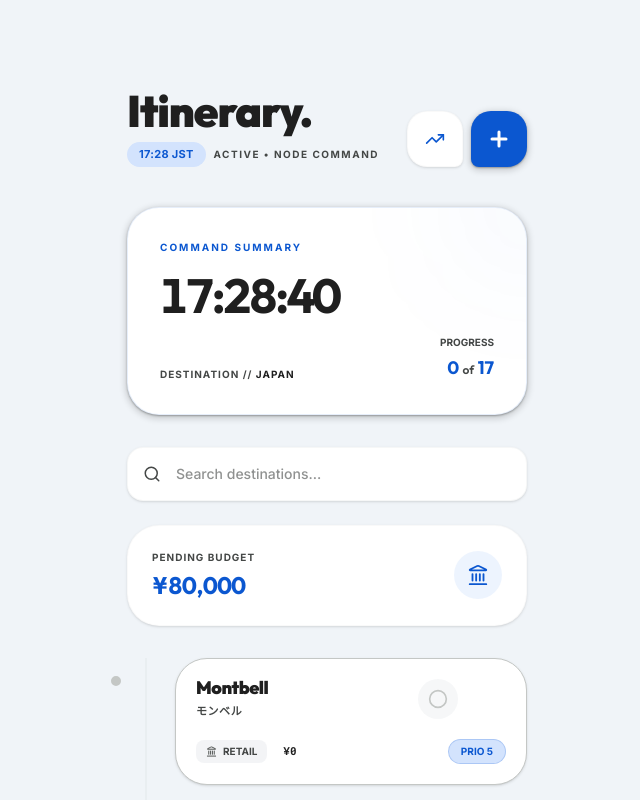
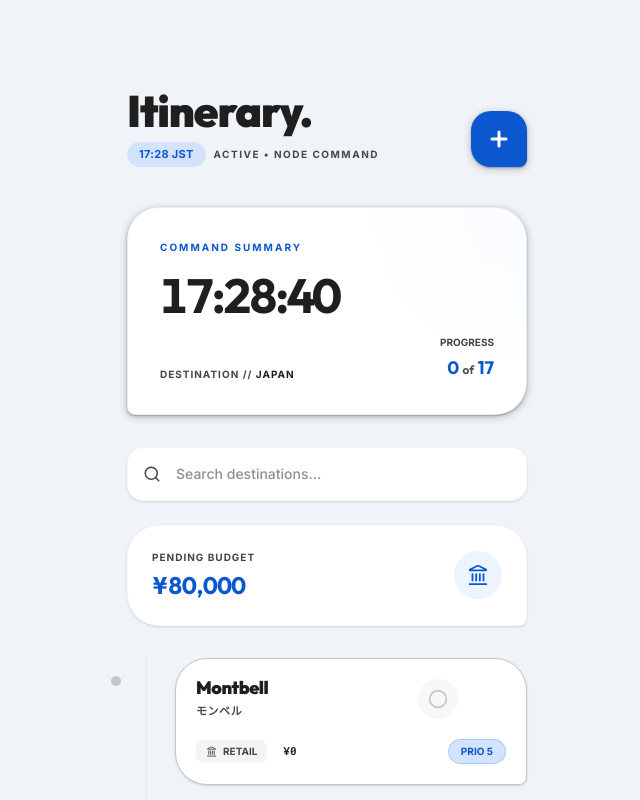
Before and after one commit to axsamp/onyx-itinerary, a React (Vite) app: page / in a window 1280 px wide. Shown: the top 800 px of the page, without its empty margins (313-953 px from the left). Built offline with nearby package versions, Linux system fonts and the light colour scheme.

Commit message:
style(itinerary): remove export button and implement alternating asymmetric location timeline cards mirroring parent telemetry consoles

```diff
--- a/src/App.jsx
+++ b/src/App.jsx
@@ -1,6 +1,12 @@
 import React, { useState, useEffect, useMemo, useCallback } from 'react';
 import { motion, AnimatePresence } from 'framer-motion';
 import { MapPin, Clock, Search, Filter, CheckCircle2, Circle, TrendingUp, Landmark, Plus, X, ChevronDown, Trash2 } from 'lucide-react';
+import { clsx } from 'clsx';
+import { twMerge } from 'tailwind-merge';
+
+function cn(...inputs) {
+  return twMerge(clsx(inputs));
+}
 
 const INITIAL_LOCATIONS = [
   { city: "Montbell", kanji: "モンベル", category: "Retail", budget: 0, priority: 5, description: "Outdoor gear & apparel" },
@@ -170,18 +176,8 @@ export default function App() {
           </div>
           <div className="flex gap-2">
             <button
-              onClick={() => {
-                triggerHaptic();
-                navigator.clipboard.writeText(localStorage.getItem('onyx_itinerary_locations'));
-                alert("Itinerary Database Exported successfully.");
-              }}
-              className="w-14 h-14 rounded-[20px] rounded-br-[8px] bg-g-surface border border-g-outline/10 text-g-primary flex items-center justify-center font-display font-black text-sm hover:bg-g-primary-container transition-all duration-300 shadow-sm active:scale-95 ripple"
-            >
-              <TrendingUp className="w-5 h-5 text-g-primary" />
-            </button>
-            <button
               onClick={() => { triggerHaptic(); setIsAdding(true); }}
-              className="w-14 h-14 rounded-[20px] rounded-bl-[8px] bg-g-primary text-white dark:text-[#202124] flex items-center justify-center font-display font-black text-sm hover:brightness-110 transition-all duration-300 shadow-elevation-2 active:scale-95 ripple"
+              className="w-14 h-14 rounded-[20px] rounded-br-[8px] bg-g-primary text-white dark:text-[#202124] flex items-center justify-center hover:brightness-110 transition-all duration-300 shadow-elevation-2 active:scale-95 ripple"
             >
               <Plus className="w-6 h-6 stroke-[3]" />
             </button>
@@ -189,7 +185,7 @@ export default function App() {
         </header>
 
         {/* Material 3 Expressive Core Metric Display */}
-        <section className="mt-4 mb-8 relative overflow-hidden material-card p-8 border-g-primary/10 shadow-elevation-2">
+        <section className="mt-4 mb-8 relative overflow-hidden material-card p-8 border-g-primary/10 shadow-elevation-2 rounded-[32px] rounded-bl-[8px]">
           <div className="absolute top-0 right-0 w-32 h-32 bg-g-primary/5 blur-3xl -mr-16 -mt-16 rounded-full" />
           <span className="text-[10px] font-bold text-g-primary uppercase tracking-[0.2em] block mb-4">Command Summary</span>
           <div className="text-5xl font-bold tabular-nums tracking-tighter mb-2 text-g-text font-display">
@@ -223,7 +219,7 @@ export default function App() {
         </div>
 
         {/* Total Cost Display Card */}
-        <div className="material-card p-6 mb-8 shadow-sm flex justify-between items-center border-g-outline/10">
+        <div className="material-card p-6 mb-8 shadow-sm flex justify-between items-center border-g-outline/10 rounded-[32px] rounded-br-[8px]">
           <div>
             <span className="text-[10px] font-bold text-g-text-variant uppercase tracking-widest block mb-1">Pending Budget</span>
             <div className="text-2xl font-bold tabular-nums text-g-primary font-display">
@@ -249,8 +245,11 @@ export default function App() {
               <div className="absolute left-[-1.125rem] top-4 z-10">
                 <div className={`w-3.5 h-3.5 rounded-full border-2 border-g-bg transition-all duration-300 ${visited[loc.city] ? 'bg-g-primary scale-110 shadow-sm' : 'bg-g-outline scale-100'}`} />
               </div>
-
-              <div className={`material-card p-5 transition-all shadow-sm ripple group ${visited[loc.city] ? 'opacity-55 border-dashed bg-g-bg/50' : 'hover:border-g-primary/30'}`}>
+              <div className={cn(
+                "material-card p-5 transition-all shadow-sm ripple group",
+                visited[loc.city] ? 'opacity-55 border-dashed bg-g-bg/50' : 'hover:border-g-primary/30',
+                idx % 2 === 0 ? "rounded-[32px] rounded-br-[8px]" : "rounded-[32px] rounded-bl-[8px]"
+              )}>
                 <div className="flex justify-between items-start mb-2">
                   <div>
                     <h3 className="text-lg font-black tracking-tight leading-none mb-1.5 font-display text-g-text">{loc.city}</h3>
```
